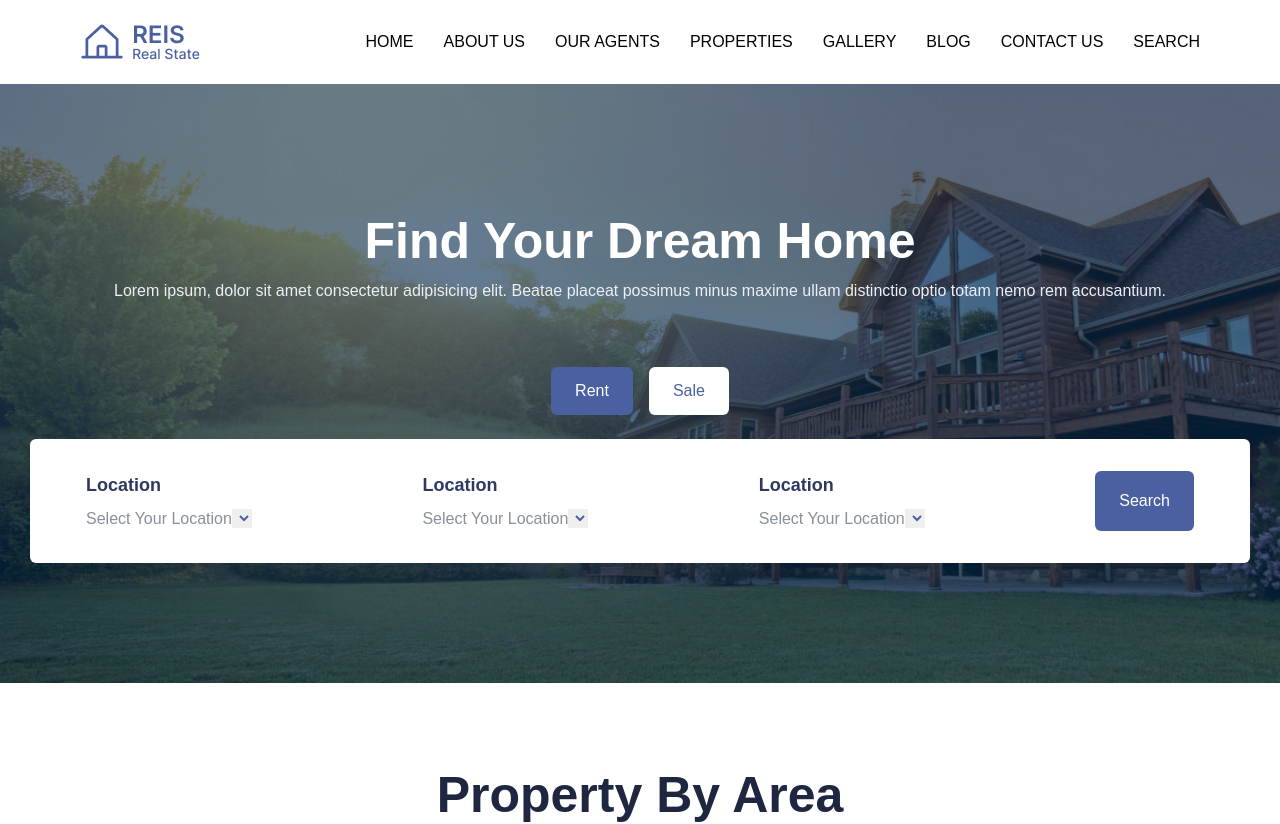
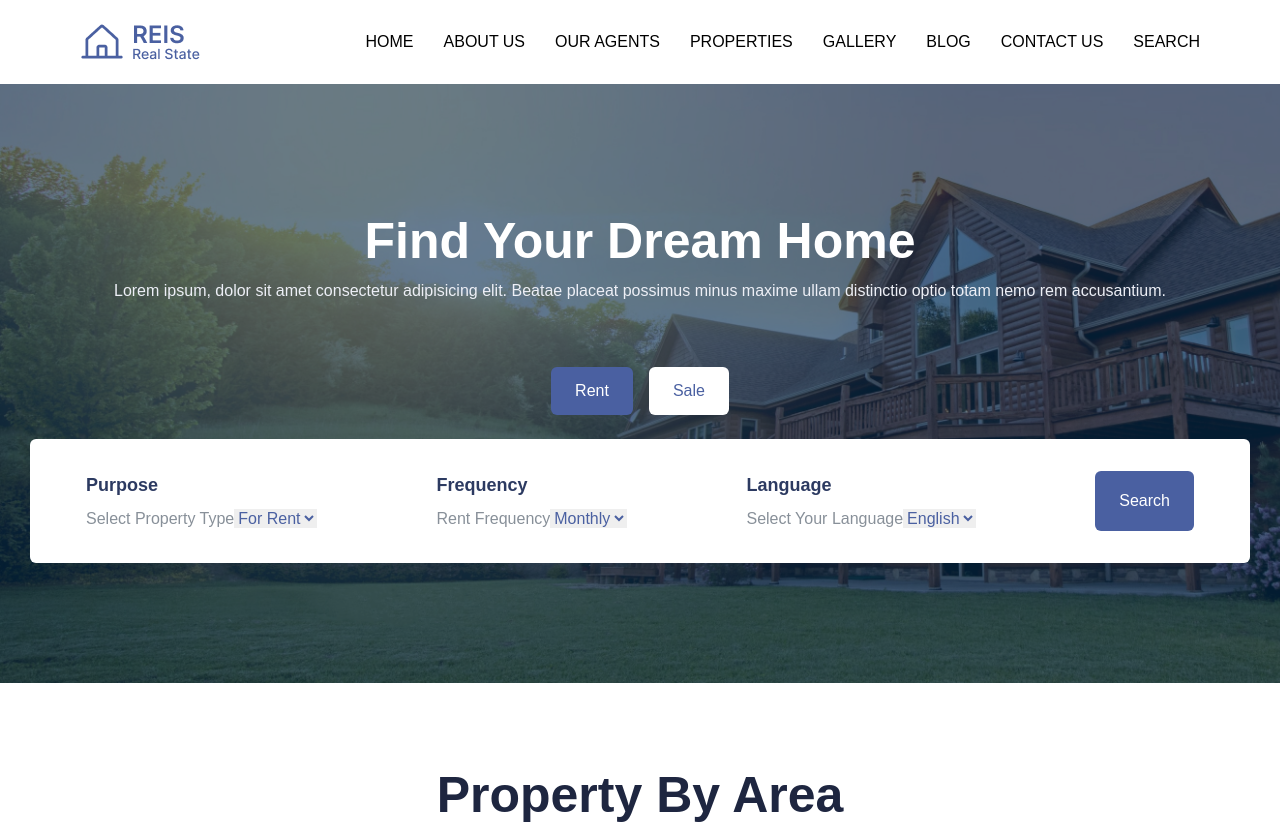
Before and after one commit to Mohamed-4rarh/reis, a React (Vite) app: page / in a window 1280 px wide. Shown: the top 824 px of the page. Built offline with nearby package versions, Linux system fonts and the light colour scheme; no server answers.

Commit message:
initiate search filter

```diff
--- a/src/components/SearchFilter.jsx
+++ b/src/components/SearchFilter.jsx
@@ -4,24 +4,35 @@ const SearchFilter = () => {
     return (
         <div className='bg-[#ffffff] py-8 px-14 mt-6 mx-auto max-w-[1400px] justify-between flex flex-1 rounded-md'>
             <div className='items-center'>
-                <h4 className='flex-1 font-semibold text-lg text-[#2C3A61] mb-2'>Location</h4>
+                <h4 className='flex-1 font-semibold text-lg text-[#2C3A61] mb-2'>Purpose</h4>
                 <div>
-                    <label className='text-[#889099]' htmlFor="city">Select Your Location</label>
-                    <select className=' cursor-pointer text-[#4A60A1]' name="city" id="1"></select>
+                    <label className='text-[#889099]' htmlFor="city">Select Property Type</label>
+                    <select className=' cursor-pointer text-[#4A60A1]' name="city" id="1">
+                        <option value="for Rent">For Rent</option>
+                        <option value="for Rent">For Sale</option>
+                    </select>
                 </div>
             </div>
             <div className='items-center'>
-                <h4 className='flex-1 font-semibold text-lg text-[#2C3A61] mb-2'>Location</h4>
+                <h4 className='flex-1 font-semibold text-lg text-[#2C3A61] mb-2'>Frequency</h4>
                 <div>
-                    <label className='text-[#889099]' htmlFor="city">Select Your Location</label>
-                    <select className=' cursor-pointer text-[#4A60A1]' name="city" id="1"></select>
+                    <label className='text-[#889099]' htmlFor="city">Rent Frequency</label>
+                    <select className=' cursor-pointer text-[#4A60A1]' name="city" id="1">
+                        <option value="monthly">Monthly</option>
+                        <option value="yearly">Yearly</option>
+                        <option value="weekly">Weekly</option>
+                        <option value="daily">Daily</option>
+                    </select>
                 </div>
             </div>
             <div className='items-center'>
-                <h4 className='flex-1 font-semibold text-lg text-[#2C3A61] mb-2'>Location</h4>
+                <h4 className='flex-1 font-semibold text-lg text-[#2C3A61] mb-2'>Language</h4>
                 <div>
-                    <label className='text-[#889099]' htmlFor="city">Select Your Location</label>
-                    <select className=' cursor-pointer text-[#4A60A1]' name="city" id="1"></select>
+                    <label className='text-[#889099]' htmlFor="city">Select Your Language</label>
+                    <select className=' cursor-pointer text-[#4A60A1]' name="city" id="1">
+                        <option value="en">English</option>
+                        <option value="ar">Arabic</option>
+                    </select>
                 </div>
             </div>
             <Button text={'Search'} bg={'bg-[#4a60a1]'} color={'text-[#ffffff]'}/>
```
